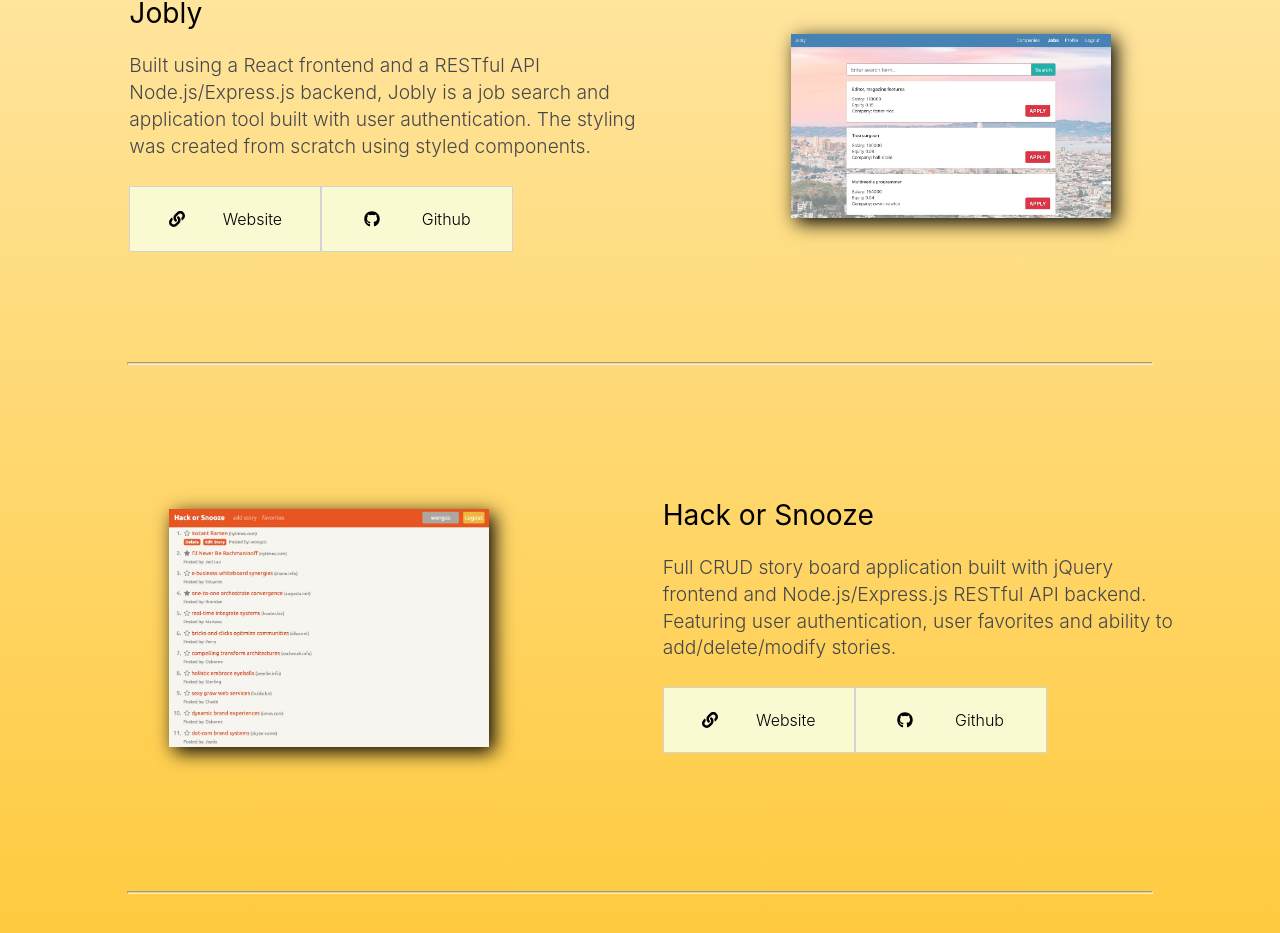
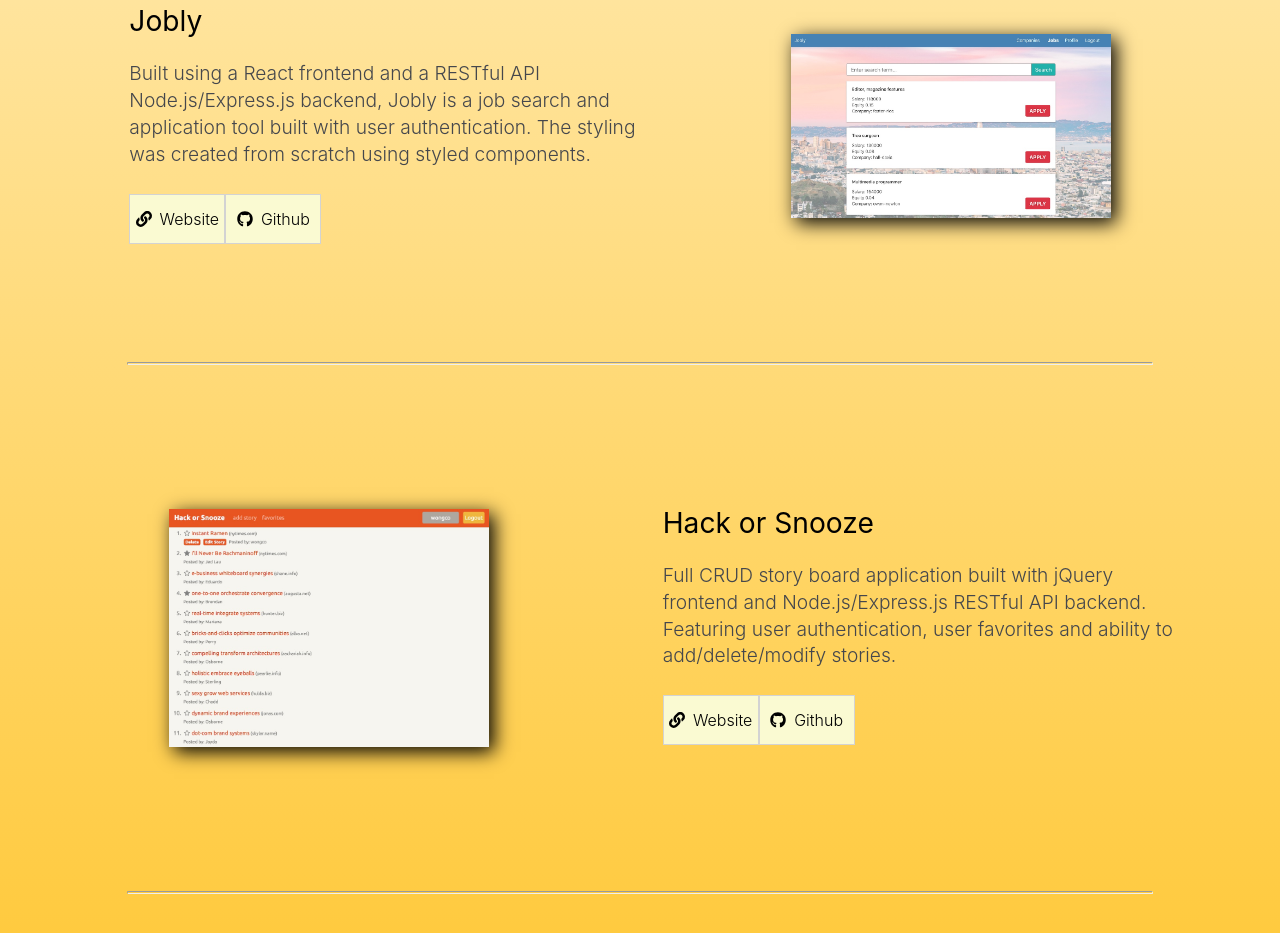
Before and after one commit to wongco/wongco-react-ts, a React (Create React App) app: page / in a window 1280 px wide. Shown: the part 977-1910 px from the top of the page. Built offline with nearby package versions, Linux system fonts and the light colour scheme.

Commit message:
dry up button container comp

```diff
--- /dev/null
+++ b/src/components/molecules/PortfolioButtons/index.tsx
@@ -0,0 +1,88 @@
+import { faApple, faGithub } from '@fortawesome/free-brands-svg-icons';
+import { faLink } from '@fortawesome/free-solid-svg-icons';
+import { FontAwesomeIcon } from '@fortawesome/react-fontawesome';
+import React from 'react';
+import styled from 'styled-components';
+
+/** Links Section */
+const StyledDetailsContainer = styled.div`
+  display: flex;
+  flex-direction: row;
+  justify-content: center;
+  height: 3em;
+  margin-top: 1em;
+  width: 15vw;
+  max-width: 500px;
+
+  @media (max-width: 767.98px) {
+    width: 50vw;
+  }
+`;
+
+const StyledLink = styled.a`
+  text-decoration: none;
+  width: 100%;
+  height: 100%;
+  border: 1px solid lightgray;
+`;
+
+const StyledLinkText = styled.div`
+  margin-left: 0.5em;
+`;
+
+const StyledDetailsTab = styled.div`
+  display: flex;
+  justify-content: center;
+  align-items: center;
+  font-weight: 300;
+  width: 100%;
+  height: 100%;
+  color: black;
+  background-color: lightgoldenrodyellow;
+  transition: color 0.5s, background-color 0.5s;
+
+  &:hover {
+    background-color: steelblue;
+    color: white;
+  }
+`;
+
+const PortfolioButtons: React.SFC<PortfolioButtonProps> = props => {
+  const { apple, link, githubLink } = props;
+  return (
+    <StyledDetailsContainer>
+      {apple && (
+        <StyledLink href={apple}>
+          <StyledDetailsTab>
+            <FontAwesomeIcon icon={faApple} size={'1x'} />
+            <StyledLinkText>App Store</StyledLinkText>
+          </StyledDetailsTab>
+        </StyledLink>
+      )}
+      {link && (
+        <StyledLink href={link}>
+          <StyledDetailsTab>
+            <FontAwesomeIcon icon={faLink} size={'1x'} style={{ padding: '0' }} />
+            <StyledLinkText>Website</StyledLinkText>
+          </StyledDetailsTab>
+        </StyledLink>
+      )}
+      {githubLink && (
+        <StyledLink href={githubLink}>
+          <StyledDetailsTab>
+            <FontAwesomeIcon icon={faGithub} size={'1x'} style={{ padding: '0' }} />
+            <StyledLinkText>Github</StyledLinkText>
+          </StyledDetailsTab>
+        </StyledLink>
+      )}
+    </StyledDetailsContainer>
+  );
+};
+
+interface PortfolioButtonProps {
+  apple?: string;
+  link?: string;
+  githubLink?: string;
+}
+
+export default PortfolioButtons;
--- a/src/components/molecules/PortfolioGroupmuse/index.tsx
+++ b/src/components/molecules/PortfolioGroupmuse/index.tsx
@@ -3,6 +3,7 @@ import { faLink } from '@fortawesome/free-solid-svg-icons';
 import { FontAwesomeIcon } from '@fortawesome/react-fontawesome';
 import React, { PureComponent } from 'react';
 import styled from 'styled-components';
+import PortfolioButtons from '../PortfolioButtons';
 
 const StyledGroupmuseContainer = styled.div`
   display: flex;
@@ -141,32 +142,7 @@ class PortfolioGroupmuse extends PureComponent<PortfolioGroupmuseProps> {
         <StyledPortfolioText>
           <StyledProjectTitle>{title}</StyledProjectTitle>
           <StyledBodyText>{text}</StyledBodyText>
-          <StyledDetailsContainer>
-            {apple && (
-              <StyledLink href={apple}>
-                <StyledDetailsTab>
-                  <FontAwesomeIcon icon={faApple} size={'1x'} style={{ padding: '0 10px' }} />
-                  <StyledLinkText>App Store</StyledLinkText>
-                </StyledDetailsTab>
-              </StyledLink>
-            )}
-            {link && (
-              <StyledLink href={link}>
-                <StyledDetailsTab>
-                  <FontAwesomeIcon icon={faLink} size={'1x'} style={{ padding: '0 10px' }} />
-                  <StyledLinkText>Website</StyledLinkText>
-                </StyledDetailsTab>
-              </StyledLink>
-            )}
-            {githubLink && (
-              <StyledLink href={githubLink}>
-                <StyledLastDetailTab>
-                  <FontAwesomeIcon icon={faGithub} size={'1x'} style={{ padding: '0 10px' }} />
-                  <StyledLinkText>Github</StyledLinkText>
-                </StyledLastDetailTab>
-              </StyledLink>
-            )}
-          </StyledDetailsContainer>
+          <PortfolioButtons githubLink={githubLink} apple={apple} link={link} />
         </StyledPortfolioText>
       </StyledGroupmuseContainer>
     );
--- a/src/components/molecules/PortfolioHackorSnooze/index.tsx
+++ b/src/components/molecules/PortfolioHackorSnooze/index.tsx
@@ -3,6 +3,7 @@ import { faLink } from '@fortawesome/free-solid-svg-icons';
 import { FontAwesomeIcon } from '@fortawesome/react-fontawesome';
 import React, { PureComponent } from 'react';
 import styled from 'styled-components';
+import PortfolioButtons from '../PortfolioButtons';
 
 const StyledHackSnoozeContainer = styled.div`
   display: flex;
@@ -95,49 +96,6 @@ const StyledBodyText = styled.div`
   }
 `;
 
-/** Links Section */
-const StyledDetailsContainer = styled.div`
-  display: flex;
-  flex-direction: row;
-  justify-content: center;
-  height: 4em;
-  margin-top: 1em;
-  width: 30vw;
-  max-width: 500px;
-
-  @media (max-width: 576px) {
-    width: 70vw;
-  }
-`;
-
-const StyledLink = styled.a`
-  text-decoration: none;
-  width: 100%;
-  height: 100%;
-  border: 1px solid lightgray;
-`;
-
-const StyledLinkText = styled.div`
-  /* margin: 15px; */
-`;
-
-const StyledDetailsTab = styled.div`
-  display: flex;
-  justify-content: space-evenly;
-  align-items: center;
-  font-weight: 300;
-  width: 100%;
-  height: 100%;
-  color: black;
-  background-color: lightgoldenrodyellow;
-  transition: color 0.5s, background-color 0.5s;
-
-  &:hover {
-    background-color: steelblue;
-    color: white;
-  }
-`;
-
 class PortfolioHackSnooze extends PureComponent<PortfolioHackSnoozeProps> {
   public render() {
     const { preview, title, link, githubLink, alt, text, apple } = this.props;
@@ -149,32 +107,7 @@ class PortfolioHackSnooze extends PureComponent<PortfolioHackSnoozeProps> {
         <StyledPortfolioText>
           <StyledProjectTitle>{title}</StyledProjectTitle>
           <StyledBodyText>{text}</StyledBodyText>
-          <StyledDetailsContainer>
-            {apple && (
-              <StyledLink href={apple}>
-                <StyledDetailsTab>
-                  <FontAwesomeIcon icon={faApple} size={'1x'} style={{ padding: '0' }} />
-                  <StyledLinkText>App Store</StyledLinkText>
-                </StyledDetailsTab>
-              </StyledLink>
-            )}
-            {link && (
-              <StyledLink href={link}>
-                <StyledDetailsTab>
-                  <FontAwesomeIcon icon={faLink} size={'1x'} style={{ padding: '0' }} />
-                  <StyledLinkText>Website</StyledLinkText>
-                </StyledDetailsTab>
-              </StyledLink>
-            )}
-            {githubLink && (
-              <StyledLink href={githubLink}>
-                <StyledDetailsTab>
-                  <FontAwesomeIcon icon={faGithub} size={'1x'} style={{ padding: '0' }} />
-                  <StyledLinkText>Github</StyledLinkText>
-                </StyledDetailsTab>
-              </StyledLink>
-            )}
-          </StyledDetailsContainer>
+          <PortfolioButtons githubLink={githubLink} apple={apple} link={link} />
         </StyledPortfolioText>
       </StyledHackSnoozeContainer>
     );
--- a/src/components/molecules/PortfolioJobly/index.tsx
+++ b/src/components/molecules/PortfolioJobly/index.tsx
@@ -1,8 +1,6 @@
-import { faApple, faGithub } from '@fortawesome/free-brands-svg-icons';
-import { faLink } from '@fortawesome/free-solid-svg-icons';
-import { FontAwesomeIcon } from '@fortawesome/react-fontawesome';
 import React, { PureComponent } from 'react';
 import styled from 'styled-components';
+import PortfolioButtons from '../PortfolioButtons';
 
 const StyledJoblyContainer = styled.div`
   display: flex;
@@ -95,50 +93,6 @@ const StyledBodyText = styled.div`
   }
 `;
 
-/** Links Section */
-
-const StyledDetailsContainer = styled.div`
-  display: flex;
-  flex-direction: row;
-  justify-content: center;
-  height: 4em;
-  margin-top: 1em;
-  width: 30vw;
-  max-width: 500px;
-
-  @media (max-width: 576px) {
-    width: 70vw;
-  }
-`;
-
-const StyledLink = styled.a`
-  text-decoration: none;
-  width: 100%;
-  height: 100%;
-  border: 1px solid lightgray;
-`;
-
-const StyledLinkText = styled.div`
-  /* margin: 15px; */
-`;
-
-const StyledDetailsTab = styled.div`
-  display: flex;
-  justify-content: space-evenly;
-  align-items: center;
-  font-weight: 300;
-  width: 100%;
-  height: 100%;
-  color: black;
-  background-color: lightgoldenrodyellow;
-  transition: color 0.5s, background-color 0.5s;
-
-  &:hover {
-    background-color: steelblue;
-    color: white;
-  }
-`;
-
 class PortfolioJobly extends PureComponent<PortfolioJoblyProps> {
   public render() {
     const { preview, title, link, githubLink, alt, text, apple } = this.props;
@@ -147,32 +101,7 @@ class PortfolioJobly extends PureComponent<PortfolioJoblyProps> {
         <StyledPortfolioText>
           <StyledProjectTitle>{title}</StyledProjectTitle>
           <StyledBodyText>{text}</StyledBodyText>
-          <StyledDetailsContainer>
-            {apple && (
-              <StyledLink href={apple}>
-                <StyledDetailsTab>
-                  <FontAwesomeIcon icon={faApple} size={'1x'} style={{ padding: '0' }} />
-                  <StyledLinkText>App Store</StyledLinkText>
-                </StyledDetailsTab>
-              </StyledLink>
-            )}
-            {link && (
-              <StyledLink href={link}>
-                <StyledDetailsTab>
-                  <FontAwesomeIcon icon={faLink} size={'1x'} style={{ padding: '0' }} />
-                  <StyledLinkText>Website</StyledLinkText>
-                </StyledDetailsTab>
-              </StyledLink>
-            )}
-            {githubLink && (
-              <StyledLink href={githubLink}>
-                <StyledDetailsTab>
-                  <FontAwesomeIcon icon={faGithub} size={'1x'} style={{ padding: '0' }} />
-                  <StyledLinkText>Github</StyledLinkText>
-                </StyledDetailsTab>
-              </StyledLink>
-            )}
-          </StyledDetailsContainer>
+          <PortfolioButtons githubLink={githubLink} apple={apple} link={link} />
         </StyledPortfolioText>
         <StyledImgContainer>
           <StyledImg src={preview} alt={alt} />
```
Also changed, not shown: src/components/atoms/PortfolioTitle/index.tsx (added, +15 -0 lines).
